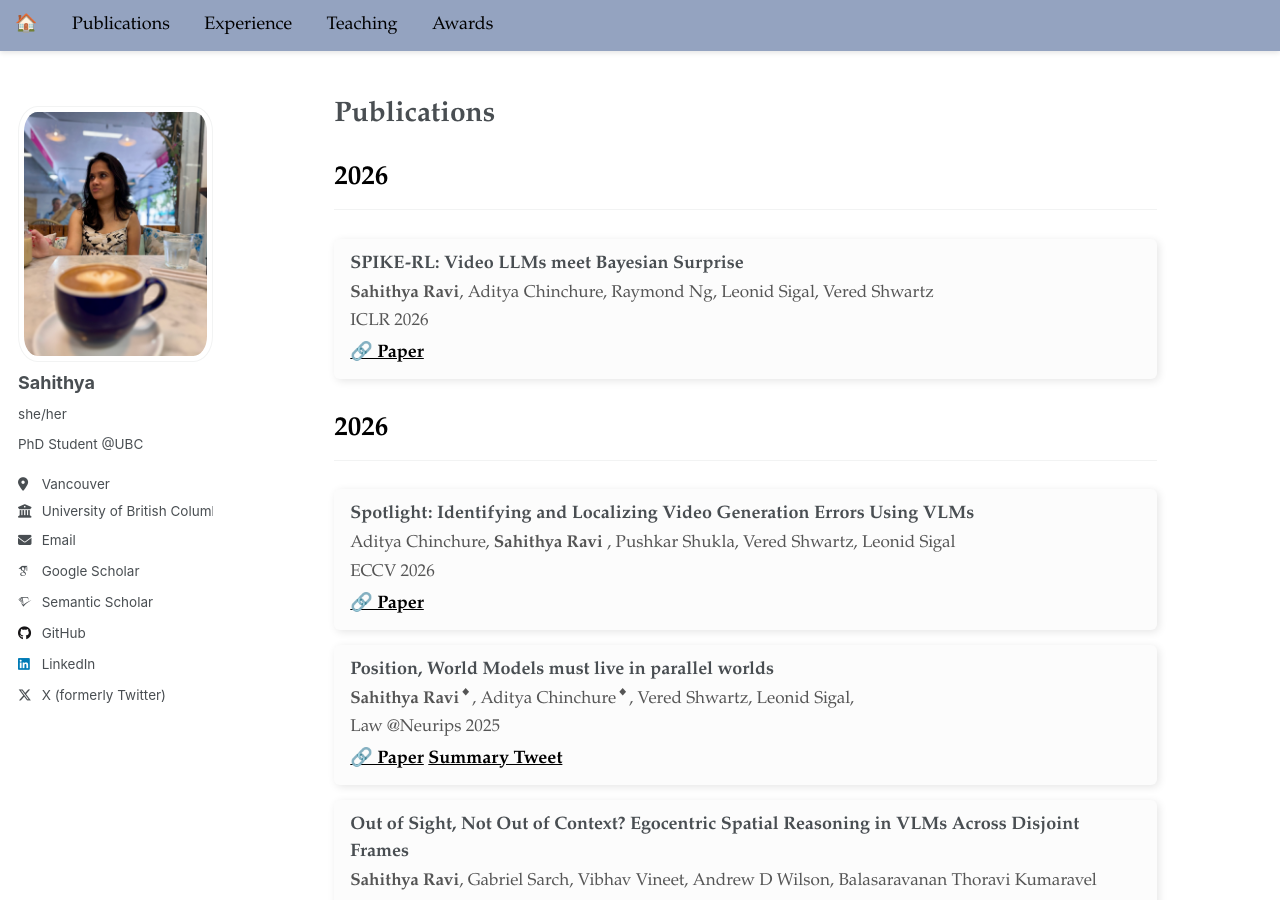
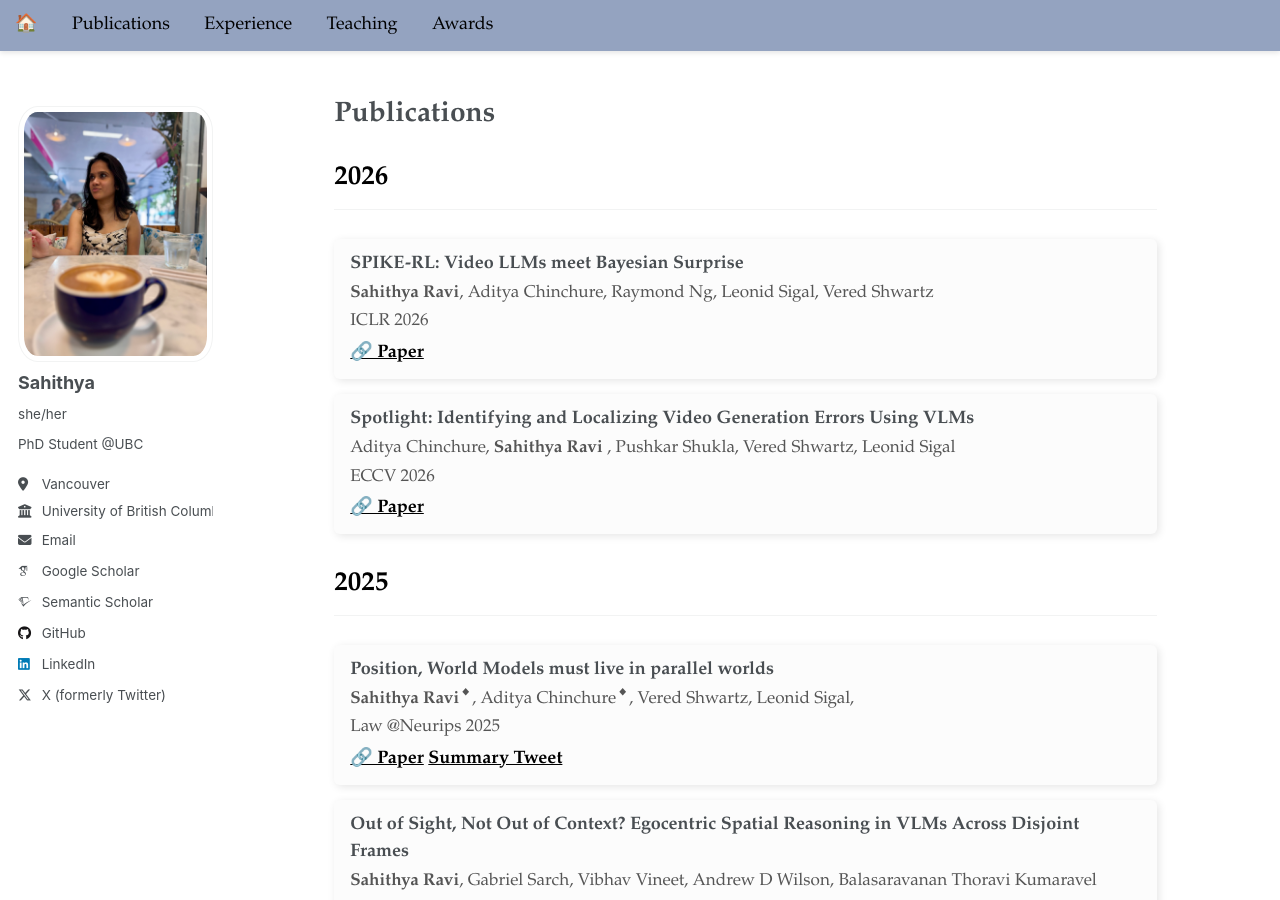
Before and after one commit to sahithyaravi/sahithyaravi.github.io, a Jekyll site: the page built from _pages/publications.md, in a window 1280 px wide and 900 px high. Built offline with Jekyll 4.4.1, drawn with Linux system fonts in a browser that asks for light colours; some web fonts are replaced.

Commit message:
change year

```diff
--- a/_pages/publications.md
+++ b/_pages/publications.md
@@ -67,14 +67,14 @@ author_profile: true
     <span class="pub-venue">ICLR 2026</span>
     <a href="https://www.arxiv.org/pdf/2509.23433" class="pub-link">🔗 Paper</a>
   </div>
-    <h2 class="pub-year">2026</h2>
-  <div class="publication-card">
+    <div class="publication-card">
     <strong>Spotlight: Identifying and Localizing Video Generation Errors Using VLMs
 </strong>
     <span class="pub-authors"> Aditya Chinchure, <b> Sahithya Ravi </b>, Pushkar Shukla, Vered Shwartz, Leonid Sigal</span>
     <span class="pub-venue">ECCV 2026</span>
     <a href="https://arxiv.org/abs/2511.18102" class="pub-link">🔗 Paper</a>
       </div>
+    <h2 class="pub-year">2025</h2>
   <!-- 2025 -->
   <div class="publication-card">
     <strong>Position, World Models must live in parallel worlds</strong>
```
